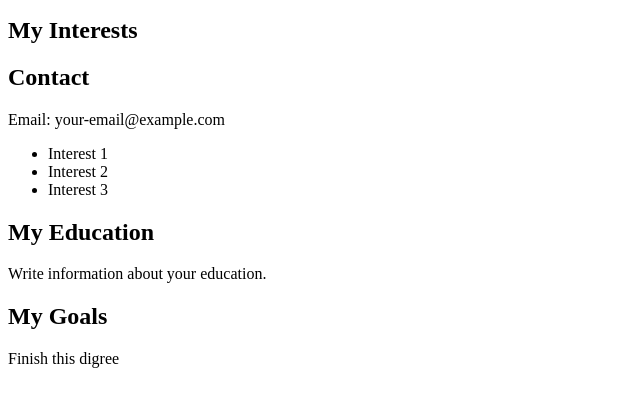
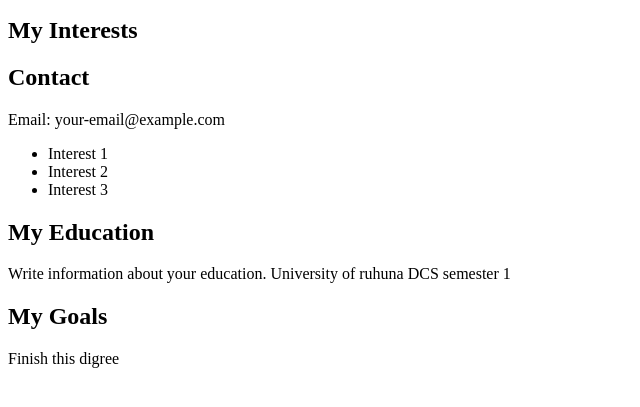
Before and after one commit to Roha-C/student-website-, a plain HTML site: page index.html in a window 1280 px wide. Shown: the part 101-508 px from the top of the page, without its empty margins (0-640 px from the left). Drawn offline with Linux system fonts and the light colour scheme.

Commit message:
Added details of university life

```diff
--- a/index.html
+++ b/index.html
@@ -23,7 +23,9 @@
     </ul>
  <h2>My Education</h2>
      <p>
-Write information about your education.
+         Write information about your education.
+        University of ruhuna DCS semester 1
+
      </p>
     <h2>My Goals</h2>
 
```
